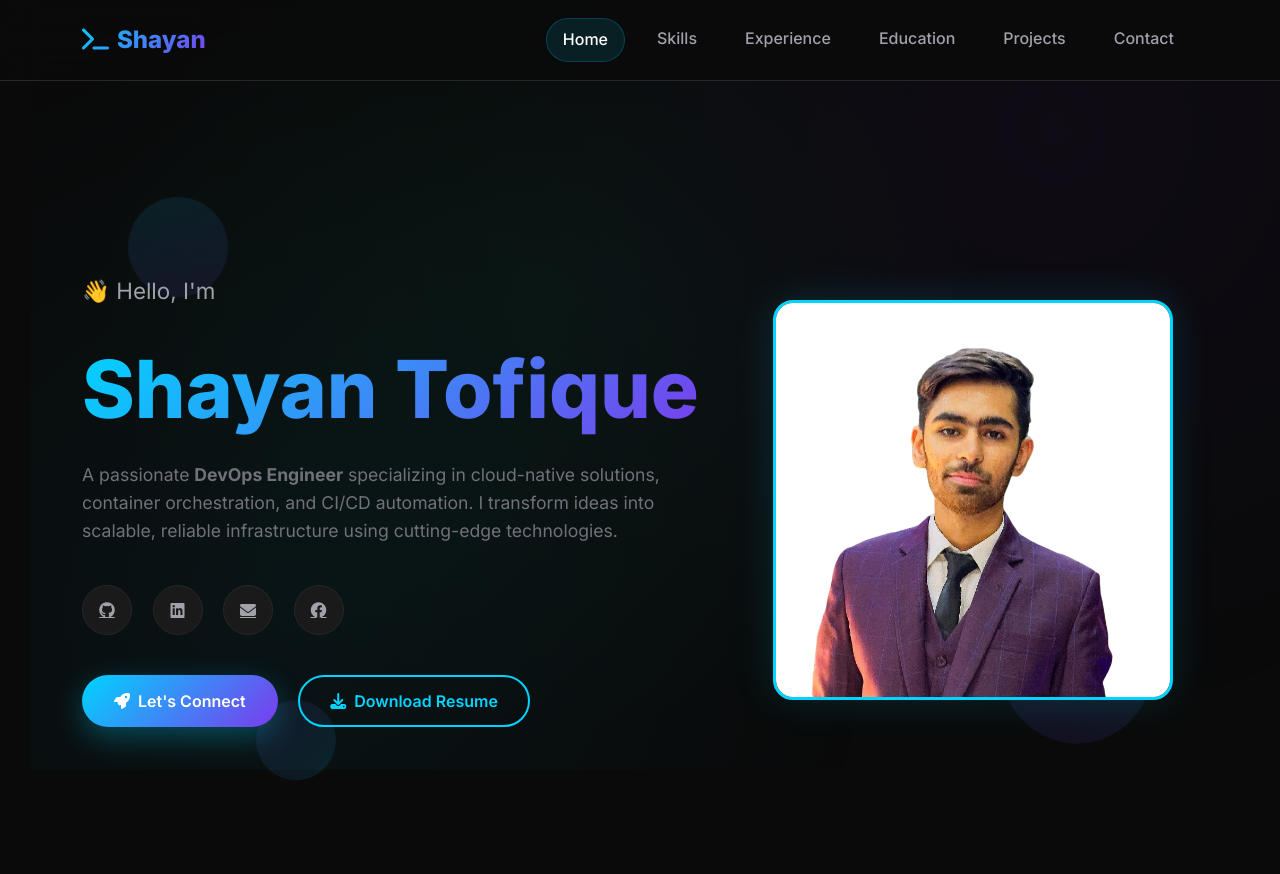
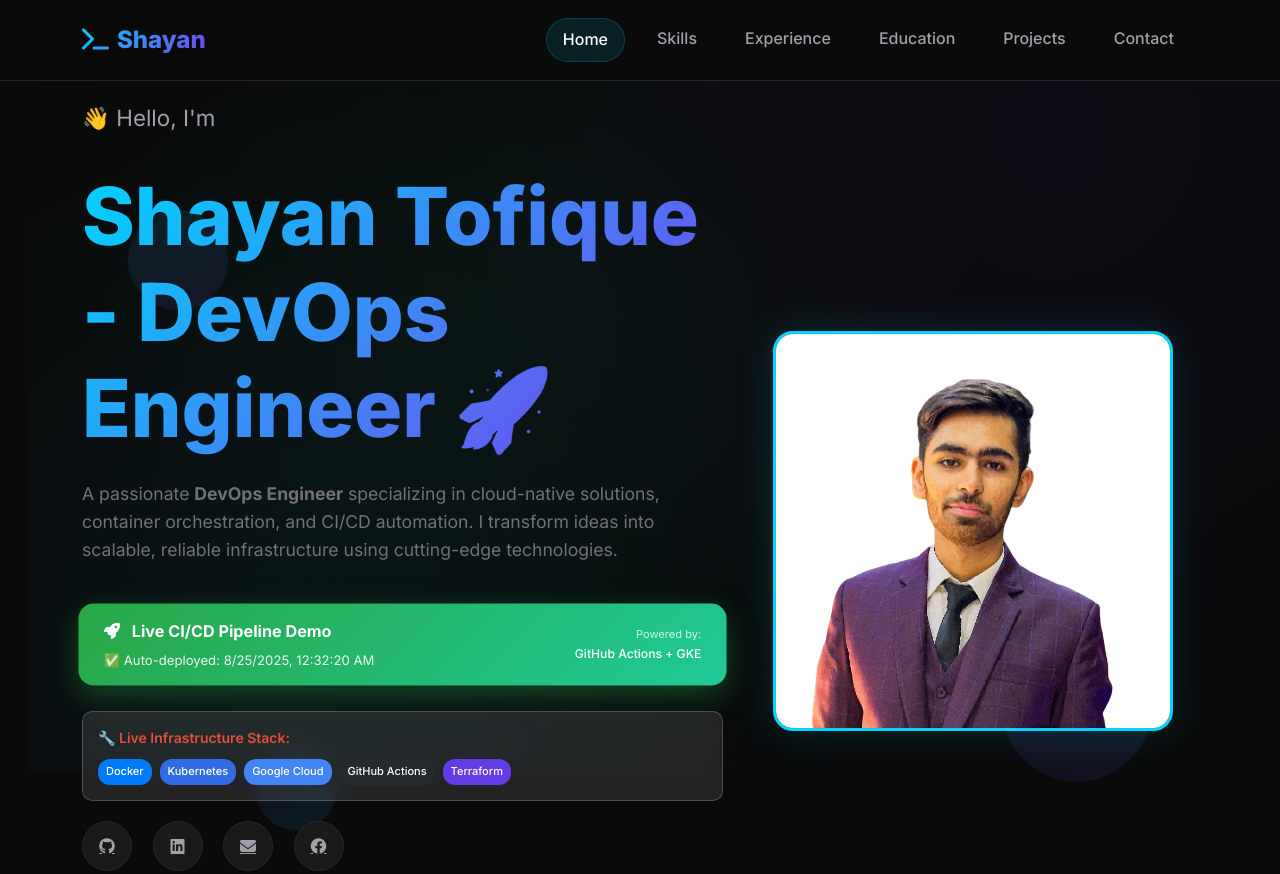
Before and after one commit to ShayanTofique/gcp-portfolio-deployment-project, a website: page frontend/index.html in a window 1280 px wide. Shown: the top 874 px of the page. Drawn offline with nearby package versions, Linux system fonts and the light colour scheme.

Commit message:
updated index.html:live CICD demo

```diff
--- a/frontend/index.html
+++ b/frontend/index.html
@@ -734,18 +734,61 @@
       <div class="row align-items-center min-vh-100">
         <div class="col-lg-7 hero-content">
           <div class="hero-subtitle">👋 Hello, I'm</div>
-          <h1 class="hero-title">Shayan Tofique</h1>
+          <h1 class="hero-title">Shayan Tofique - DevOps Engineer 🚀</h1>
           <div class="hero-description">
             A passionate <strong>DevOps Engineer</strong> specializing in cloud-native solutions,
             container orchestration, and CI/CD automation. I transform ideas into scalable,
             reliable infrastructure using cutting-edge technologies.
           </div>
 
+          <!-- CI/CD Showcase Badge -->
+          <div class="deployment-showcase" style="background: linear-gradient(135deg, #28a745, #20c997);
+             color: white; padding: 15px 25px; border-radius: 15px; margin: 25px 0;
+             box-shadow: 0 8px 25px rgba(40, 167, 69, 0.3);
+             animation: deploymentPulse 3s ease-in-out infinite;">
+            <div style="display: flex; align-items: center; justify-content: space-between; flex-wrap: wrap;">
+              <div>
+                <div style="font-weight: bold; font-size: 16px; margin-bottom: 5px;">
+                  <i class="fas fa-rocket" style="margin-right: 8px;"></i>
+                  Live CI/CD Pipeline Demo
+                </div>
+                <div style="font-size: 13px; opacity: 0.9;">
+                  ✅ Auto-deployed: <span id="deploy-time"></span>
+                </div>
+              </div>
+              <div style="text-align: right; margin-left: 15px;">
+                <div style="font-size: 11px; opacity: 0.8;">Powered by:</div>
+                <div style="font-size: 12px; font-weight: 500;">GitHub Actions + GKE</div>
+              </div>
+            </div>
+          </div>
+
+          <!-- Tech Stack Highlight -->
+          <div class="tech-stack-preview" style="background: rgba(255, 255, 255, 0.1);
+             backdrop-filter: blur(10px); border: 1px solid rgba(255, 255, 255, 0.2);
+             padding: 15px; border-radius: 10px; margin: 20px 0;">
+            <div style="font-size: 14px; font-weight: 600; margin-bottom: 10px; color: #e74c3c;">
+              🔧 Live Infrastructure Stack:
+            </div>
+            <div class="tech-badges" style="display: flex; flex-wrap: wrap; gap: 8px;">
+              <span class="tech-badge" style="background: #007bff; color: white; padding: 4px 8px;
+                  border-radius: 12px; font-size: 11px; font-weight: 500;">Docker</span>
+              <span class="tech-badge" style="background: #326ce5; color: white; padding: 4px 8px;
+                  border-radius: 12px; font-size: 11px; font-weight: 500;">Kubernetes</span>
+              <span class="tech-badge" style="background: #4285f4; color: white; padding: 4px 8px;
+                  border-radius: 12px; font-size: 11px; font-weight: 500;">Google Cloud</span>
+              <span class="tech-badge" style="background: #24292e; color: white; padding: 4px 8px;
+                  border-radius: 12px; font-size: 11px; font-weight: 500;">GitHub Actions</span>
+              <span class="tech-badge" style="background: #623ce4; color: white; padding: 4px 8px;
+                  border-radius: 12px; font-size: 11px; font-weight: 500;">Terraform</span>
+            </div>
+          </div>
+
           <div class="social-links">
             <a href="https://github.com/ShayanTofique" target="_blank" title="GitHub">
               <i class="fab fa-github"></i>
             </a>
-            <a href="www.linkedin.com/in/shayan-tofique-374457294" target="_blank" title="LinkedIn">
+            <a href="https://www.linkedin.com/in/shayan-tofique-374457294" target="_blank" title="LinkedIn">
               <i class="fab fa-linkedin"></i>
             </a>
             <a href="mailto:shayantofique137@gmail.com" title="Email">
@@ -771,6 +814,54 @@
         </div>
       </div>
     </div>
+
+    <!-- Add this CSS in your style section or CSS file -->
+    <style>
+      @keyframes deploymentPulse {
+        0% {
+          transform: scale(1);
+          box-shadow: 0 8px 25px rgba(40, 167, 69, 0.3);
+        }
+
+        50% {
+          transform: scale(1.02);
+          box-shadow: 0 12px 35px rgba(40, 167, 69, 0.4);
+        }
+
+        100% {
+          transform: scale(1);
+          box-shadow: 0 8px 25px rgba(40, 167, 69, 0.3);
+        }
+      }
+
+      .tech-badge {
+        transition: transform 0.2s ease;
+      }
+
+      .tech-badge:hover {
+        transform: scale(1.1);
+      }
+
+      @media (max-width: 768px) {
+        .deployment-showcase {
+          padding: 12px 15px !important;
+        }
+
+        .deployment-showcase div {
+          text-align: center !important;
+          margin-left: 0 !important;
+        }
+
+        .tech-badges {
+          justify-content: center;
+        }
+      }
+    </style>
+
+    <script>
+      // Update deployment time
+      document.getElementById('deploy-time').textContent = new Date().toLocaleString();
+    </script>
   </section>
 
   <!-- Skills Section -->
@@ -869,7 +960,8 @@
               <li>Set up performance monitoring alerts to ensure optimal application functionality</li>
               <li>Analyzed <strong>RedHat AMQ</strong> performance, including CPU utilization and IOPS metrics</li>
               <li>Monitored and managed cloud-based applications using <strong>AWS CloudWatch</strong> and
-                <strong>AppDynamic</strong></li>
+                <strong>AppDynamic</strong>
+              </li>
             </ul>
           </div>
         </div>
@@ -982,7 +1074,8 @@
             </ul>
 
             <div class="d-flex gap-2">
-              <a href="https://github.com/ShayanTofique/django-todo-CICD-Project" target="_blank" class="btn btn-primary btn-sm">
+              <a href="https://github.com/ShayanTofique/django-todo-CICD-Project" target="_blank"
+                class="btn btn-primary btn-sm">
                 <i class="fab fa-github me-2"></i>View Code
               </a>
               <a href="#" class="btn btn-outline-primary btn-sm">
@@ -1087,7 +1180,7 @@
             </div>
           </div>
         </div> -->
-      </div>
+    </div>
     </div>
   </section>
 
```
